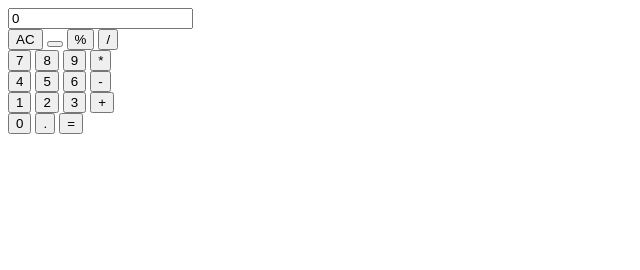
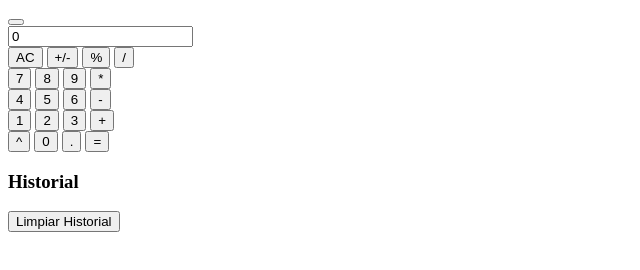
Before and after one commit to juanroldan1/Calculadora_JS, a plain HTML site: page index.html in a window 1280 px wide. Shown: the whole page, without its empty margins (0-640 px from the left). Drawn offline with Linux system fonts and the light colour scheme.

Commit message:
Update index.html

```diff
--- a/index.html
+++ b/index.html
@@ -9,40 +9,51 @@
 
 <body>
     <main>
-        <input type="text" id="pantalla" value="0">
+
+        <div class="contenedor-principal">
+
+            <div class="calculadora">
+                <div id="fondo">
+                <button id="modo_oscuro"></button>
+            </div>
+
+            <div class="pantalla">
+                <input type="text" id="num_pantalla" value="0" readonly>
+            </div>
 
             <div id="teclado">
 
                 <div class="fila1">
                     <button class="tecla_AC">AC</button>
-                    <button class="tecla_mas_menos"xxx></button>
-                    <button class="tecla_porcentaje">%</button>
-                    <button class="tecla_divison">/</button>
+                    <button class="tecla_+/-">+/-</button>
+                    <button class="tecla_%">%</button>
+                    <button class="tecla_/">/</button>
                 </div>
 
                 <div class="fila2">
                     <button class="tecla_7">7</button>
                     <button class="tecla_8">8</button>
                     <button class="tecla_9">9</button>
-                    <button class="tecla_multiplicacion">*</button>
+                    <button class="tecla_*">*</button>
                 </div>
 
                 <div class="fila3">
                     <button class="tecla_4">4</button>
                     <button class="tecla_5">5</button>
                     <button class="tecla_6">6</button>
-                    <button class="tecla_menos">-</button>
+                    <button class="tecla_-">-</button>
                 </div>
 
                 <div class="fila4">
                     <button class="tecla_1">1</button>
                     <button class="tecla_2">2</button>
                     <button class="tecla_3">3</button>
-                    <button class="tecla_mas">+</button>
+                    <button class="tecla_+">+</button>
                 </div>
 
 
                 <div class="fila5">
+                    <button class ="tecla_^">^</button>
                     <button class="tecla_0">0</button>
                     <button class="tecla_.">.</button>
                     <button class="tecla_igual">=</button>
@@ -51,7 +62,14 @@
 
             </div>
 
-        </main>
+        </div>
+        <div id="historial">
+            <h3>Historial</h3>
+            <div id="operaciones"></div>
+            <button id="borrar_historial">Limpiar Historial</button>
+        </div>
+        </div>
+            </main>
 
-</body>
-</html>
+    </body>
+    </html>
```
